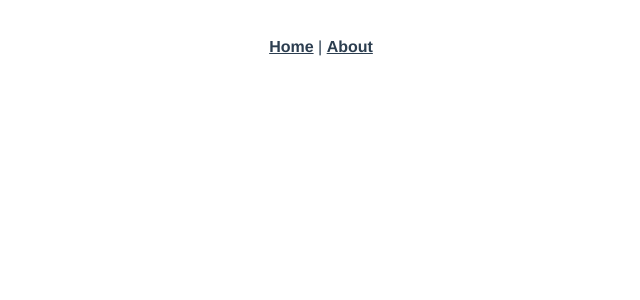
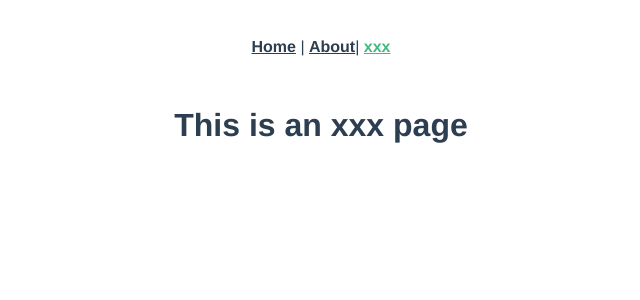
Before and after one commit to mhj412/vf2, a Vue app: page /xxx in a window 1280 px wide. Shown: the top 300 px of the page, without its empty margins (319-959 px from the left). Built offline with nearby package versions, Linux system fonts and the light colour scheme.

Commit message:
vuerouter-link

```diff
--- a/src/App.vue
+++ b/src/App.vue
@@ -2,7 +2,8 @@
   <div id="app">
     <div id="nav">
       <router-link to="/">Home</router-link> |
-      <router-link to="/about">About</router-link>
+      <router-link to="/about">About</router-link>|
+      <router-link to="/xxx">xxx</router-link>
     </div>
     <router-view/>
   </div>
--- a/src/router/index.js
+++ b/src/router/index.js
@@ -17,6 +17,14 @@
     // this generates a separate chunk (about.[hash].js) for this route
     // which is lazy-loaded when the route is visited.
     component: () => import(/* webpackChunkName: "about" */ '../views/About.vue')
+  },
+  {
+    path: '/xxx',
+    name: 'xxx',
+    // route level code-splitting
+    // this generates a separate chunk (about.[hash].js) for this route
+    // which is lazy-loaded when the route is visited.
+    component: () => import(/* webpackChunkName: "about" */ '../views/xxx.vue')
   }
 ]
 
--- /dev/null
+++ b/src/views/xxx.vue
@@ -0,0 +1,5 @@
+<template>
+  <div class="xxx">
+    <h1>This is an xxx page</h1>
+  </div>
+</template>
```
